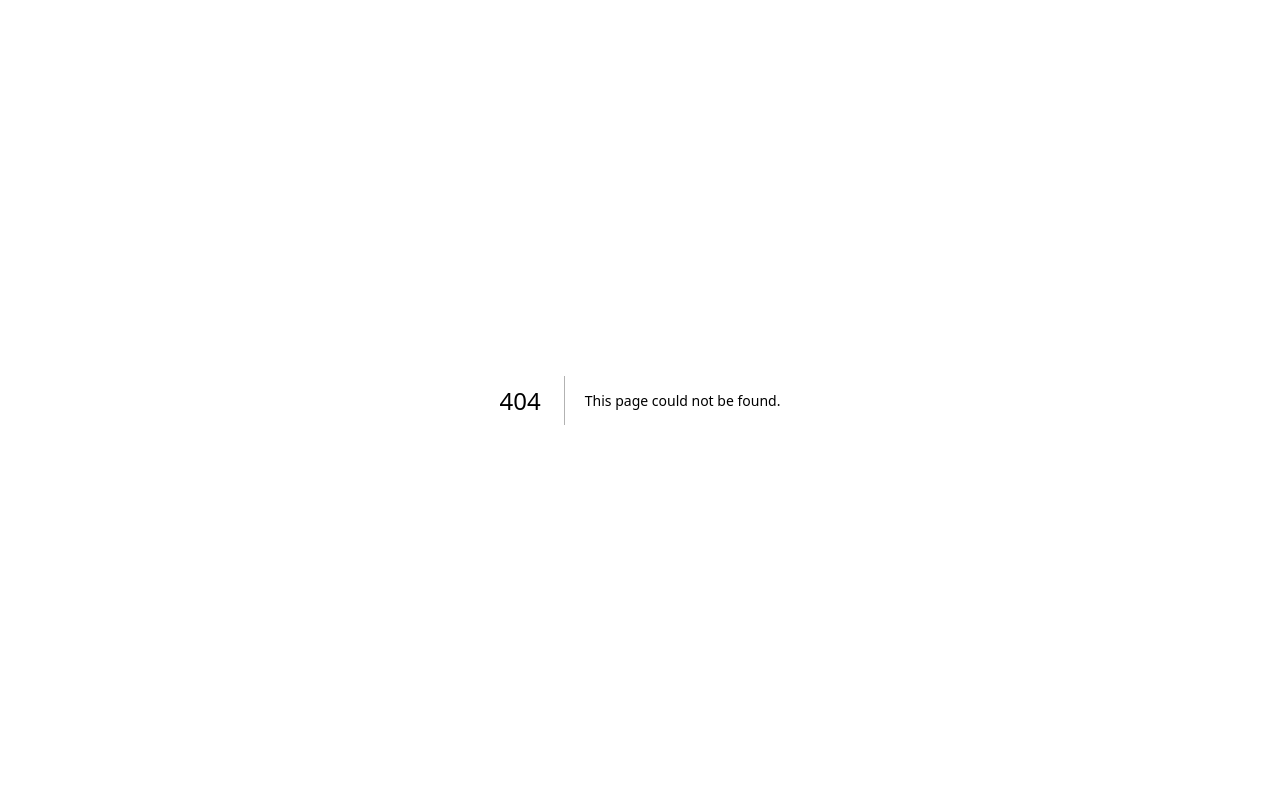
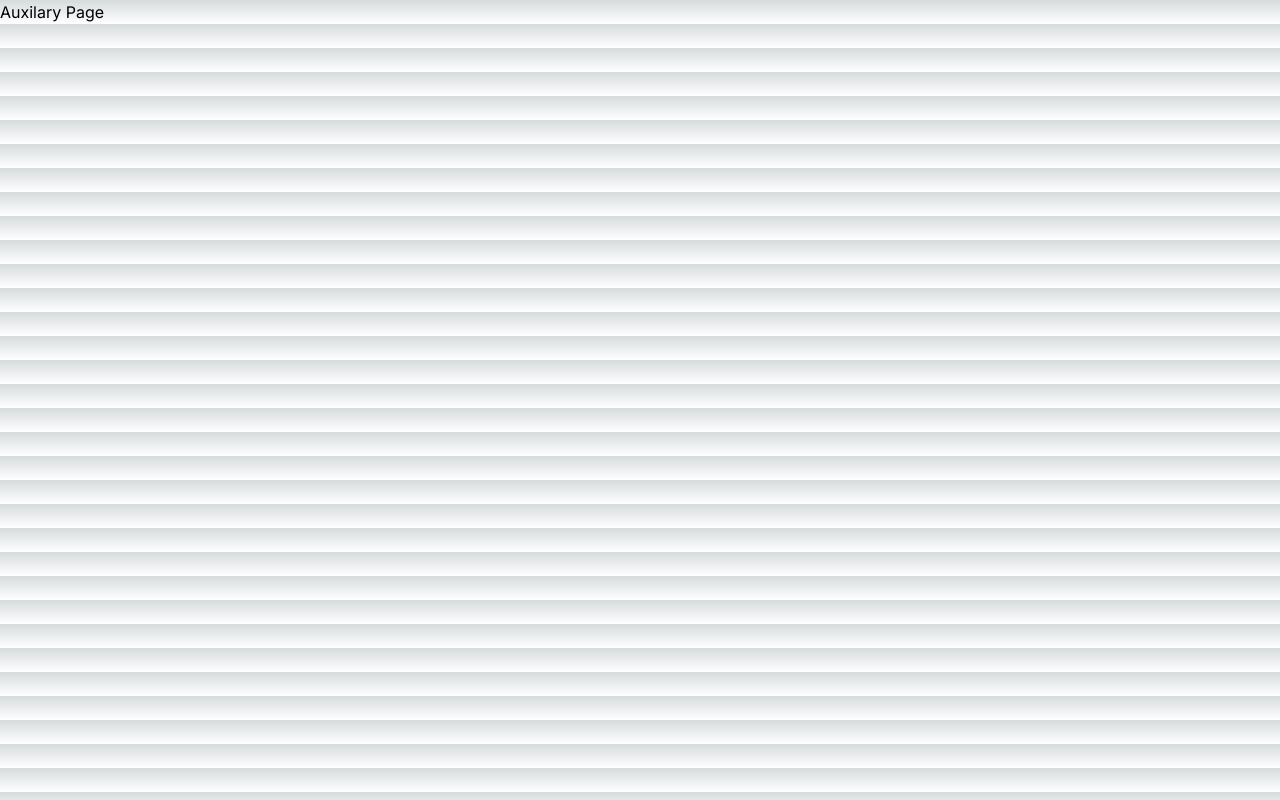
Before and after one commit to MichaelTae/interactive-history, a Next.js app: page /barracks/auxiliary in a window 1280 px wide. Before the commit this address had no page. Built offline with nearby package versions, Linux system fonts and the light colour scheme.

Commit message:
changed routing

```diff
--- /dev/null
+++ b/app/barracks/auxiliary/page.tsx
@@ -0,0 +1,13 @@
+
+
+
+const AuxilaryPage = () => {
+
+    return (
+        <div>
+            <h1>Auxilary Page</h1>
+        </div>
+    );
+};
+
+export default AuxilaryPage;
--- a/app/components/navigation/navigation.tsx
+++ b/app/components/navigation/navigation.tsx
@@ -1,7 +1,7 @@
 import NavigationItem from "./navigationItem";
 
 
-const navigationItems = [{title:"Legionary",link:"/legionary"},{title:"Auxiliary",link:"/auxiliary"},{title:"Camp",link:"/camp"}, {title:"Ranks",link:"/ranks"},{title:"Tactics",link:"/tactics"},{title:"Cavalry",link:"/cavalry"}]
+const navigationItems = [{title:"Legionary",link:"/barracks/legionary"},{title:"Auxiliary",link:"/barracks/auxiliary"},{title:"Camp",link:"/barracks/camp"}, {title:"Ranks",link:"/barracks/ranks"},{title:"Tactics",link:"/barracks/tactics"},{title:"Cavalry",link:"/barracks/cavalry"}]
 
 const Navigation = () => {
 
```
Also changed, not shown: app/barracks/camp/page.tsx (renamed from app/camp/page.tsx), app/barracks/cavalry/page.tsx (renamed from app/cavalry/page.tsx), app/barracks/legionary/page.tsx (renamed from app/legionary/page.tsx), app/barracks/ranks/page.tsx (renamed from app/ranks/page.tsx), app/barracks/tactics/page.tsx (renamed from app/tactics/page.tsx).
